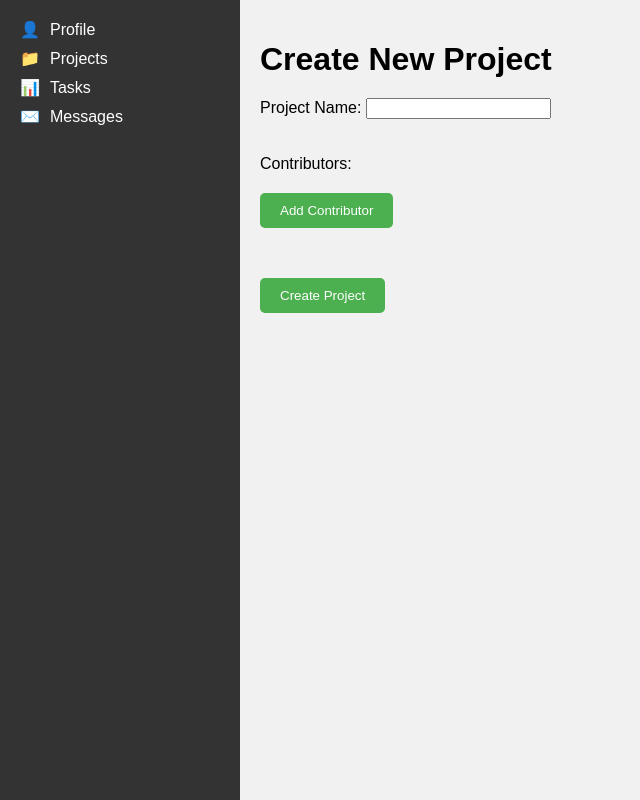
After one commit to aviathota/creative-collaborative-workspace, a Flask app: template templates/projects.html in a window 1280 px wide. The commit adds this page. Shown: the whole page, without its empty margins (0-640 px from the left). Run offline with Flask 3, Linux system fonts and the light colour scheme; the template is opened without the code that fills it, so the values that code supplies are empty.

Commit message:
added ability to create projects

```diff
--- a/static/css/main_pages.css
+++ b/static/css/main_pages.css
@@ -75,3 +75,30 @@ button {
 button:hover {
   background-color: #45a049;
 }
+
+.contributors {
+  display: flex;
+  flex-direction: column;
+}
+
+.contributors label {
+  margin-bottom: 10px;
+}
+
+.contributor-input {
+  margin-bottom: 10px;
+}
+
+.add-contributor-btn {
+  margin-top: 10px;
+}
+
+.btn-container {
+  display: flex;
+  justify-content: space-between;
+  align-items: center;
+}
+
+#create-project-btn {
+  margin-top: 50px;
+}
--- /dev/null
+++ b/static/js/projects.js
@@ -0,0 +1,37 @@
+document.addEventListener('DOMContentLoaded', function() {
+    const createProjectBtn = document.getElementById('create-project-btn');
+
+    createProjectBtn.addEventListener('click', function() {
+        const projectName = document.getElementById('project-name').value;
+        const contributors = Array.from(document.querySelectorAll('.contributor-input')).map(input => input.value);
+
+
+        fetch('/create_project', {
+            method: 'POST',
+            headers: {
+                'Content-Type': 'application/json'
+            },
+            body: JSON.stringify({ projectName, contributors })
+        })
+        .then(response => response.json())
+        .then(data => {
+            console.log(data);
+        })
+        .catch(error => {
+            alert("Project created successfully!")
+        });
+    });
+
+    const addContributorBtn = document.getElementById('add-contributor-btn');
+
+    addContributorBtn.addEventListener('click', function() {
+        const contributorsContainer = document.querySelector('.contributors');
+        const newContributorInput = document.createElement('input');
+        newContributorInput.type = 'text';
+        newContributorInput.classList.add('contributor-input');
+        newContributorInput.placeholder = 'Contributor';
+        contributorsContainer.appendChild(newContributorInput);
+
+        newContributorInput.style.marginBottom = '10px';
+    });
+});
--- /dev/null
+++ b/templates/projects.html
@@ -0,0 +1,49 @@
+<!DOCTYPE html>
+<html lang="en">
+<head>
+    <meta charset="UTF-8">
+    <meta name="viewport" content="width=device-width, initial-scale=1.0">
+    <title>Create Project</title>
+    <link rel="stylesheet" href="static/css/main_pages.css">
+</head>
+<body>
+    <div class="container">
+        <div class="sidebar">
+            <div class="sidebar-icon">
+                <span class="icon">👤</span>
+                <span class="text">Profile</span>
+            </div>
+            <div class="sidebar-icon">
+                <span class="icon">📁</span>
+                <span class="text">Projects</span>
+            </div>
+            <div class="sidebar-icon">
+                <span class="icon">📊</span>
+                <span class="text">Tasks</span>
+            </div>
+            <div class="sidebar-icon">
+                <span class="icon">✉️</span>
+                <span class="text">Messages</span>
+            </div>
+        </div>
+        <div class="main-content">
+            <h1>Create New Project</h1>
+            <div>
+                <label for="project-name">Project Name:</label>
+                <input type="text" id="project-name" name="project-name" required>
+            </div>
+            <div>
+                <br></br>
+            </div>
+            <div class="contributors">
+                <label for="contributor1">Contributors:</label>
+            </div>
+            <button id="add-contributor-btn" class="add-contributor-btn" onclick="addContributor()">Add Contributor</button>
+            <div class="btn-container">
+                <button id="create-project-btn">Create Project</button>
+            </div>
+        </div>
+    </div>
+    <script src="static/js/projects.js"></script>
+</body>
+</html>
```
Also changed, not shown: static/js/messages.js (+38 -0 lines).
